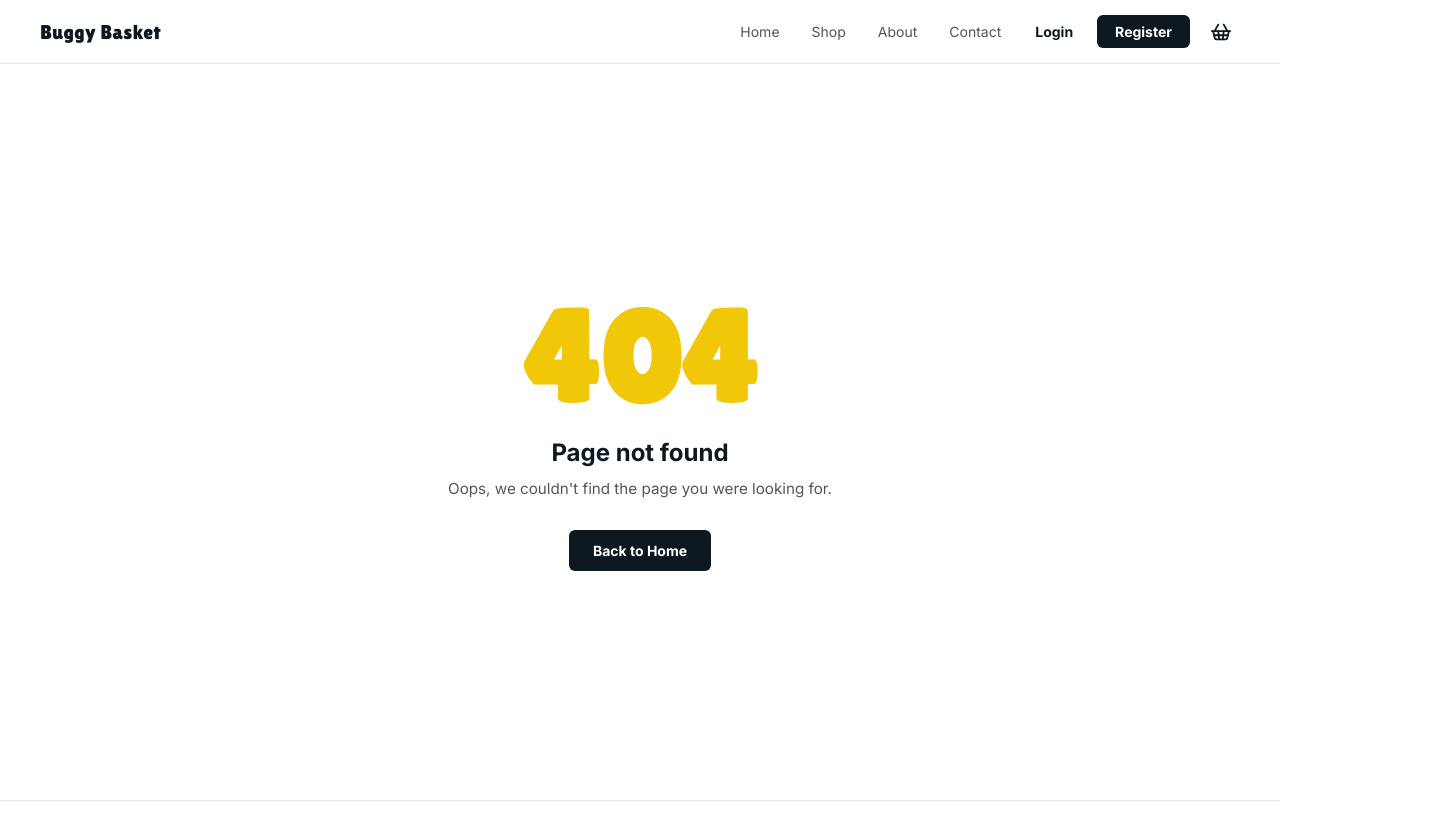
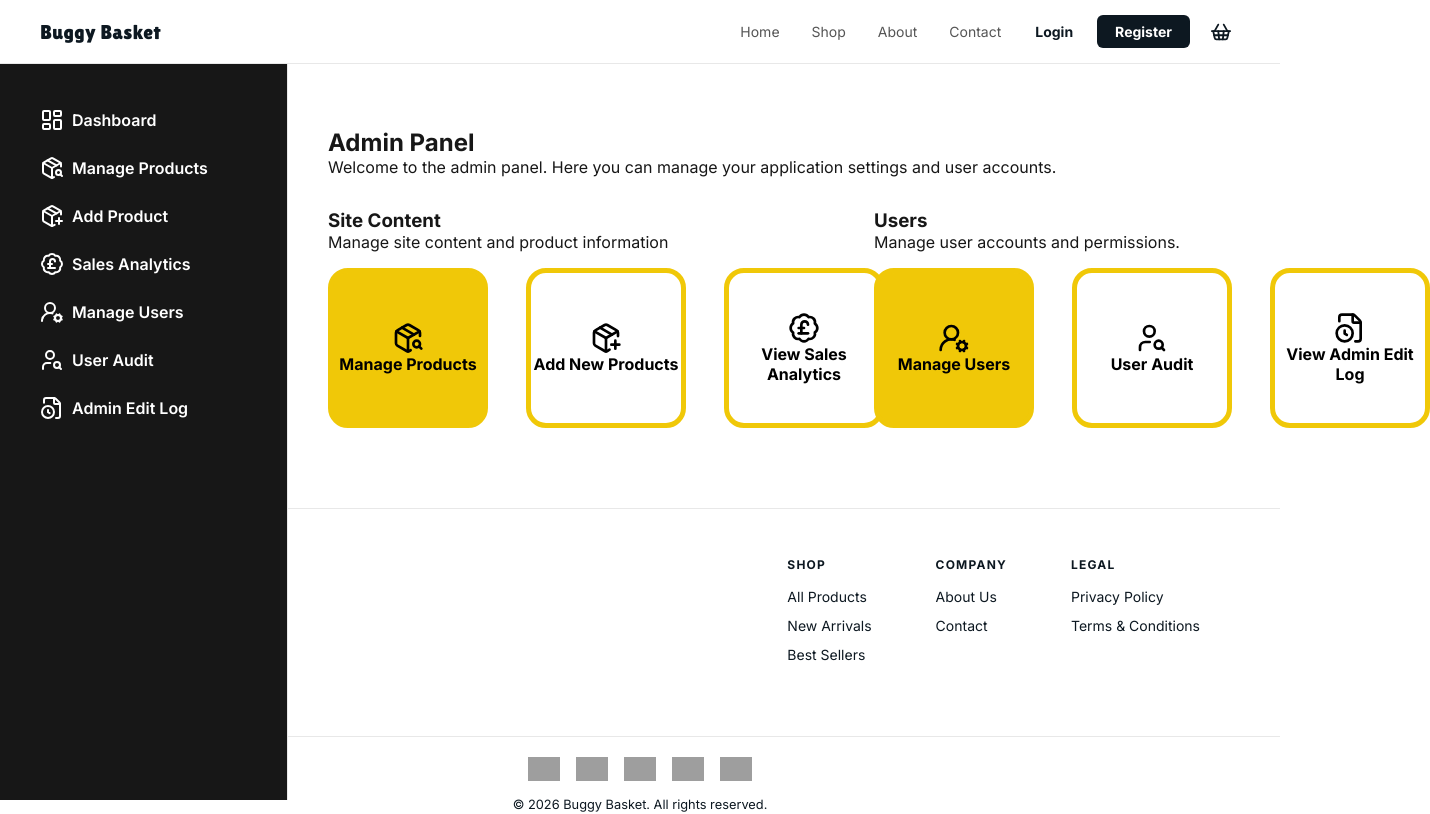
Before and after one commit to Haersa/BuggyBasket, a Next.js app in the folder buggy-basket/: page /admin-panel in a window 1280 px wide. Before the commit this address had no page. Shown: the top 814 px of the page, 1430 px wide, since content can reach past the window. Built offline with nearby package versions, Linux system fonts and the light colour scheme; grey boxes are pictures that could not be loaded.

Commit message:
Admin Panel Dashboard created, styling implemented for admin panel dashboard

```diff
--- a/buggy-basket/package.json
+++ b/buggy-basket/package.json
@@ -10,6 +10,7 @@
   },
   "dependencies": {
     "bcryptjs": "^3.0.3",
+    "better-sqlite3": "^12.8.0",
     "jsonwebtoken": "^9.0.3",
     "lucide-react": "^0.577.0",
     "next": "16.1.6",
--- /dev/null
+++ b/buggy-basket/src/app/admin-panel/page.tsx
@@ -0,0 +1,71 @@
+import { PackageSearch } from "lucide-react";
+import { PackagePlus } from "lucide-react";
+import { BadgePoundSterling } from "lucide-react";
+import { UserRoundCog } from "lucide-react";
+import { UserSearch } from "lucide-react";
+import { FileClock } from "lucide-react";
+import { LayoutDashboard } from "lucide-react";
+export default function About() {
+
+  return (
+    <main>
+      <div className="page">
+        <div className="page-container">
+          <section className="admin-sidenav">
+            <nav className="admin-nav">
+              <ul>
+                <li><a href="/admin"><LayoutDashboard />Dashboard</a></li>
+                <li><a href="/admin/products"><PackageSearch />Manage Products</a></li>
+                <li><a href="/admin/add-product"><PackagePlus />Add Product</a></li>
+                <li><a href="/admin/analytics"><BadgePoundSterling />Sales Analytics</a></li>
+                <li><a href="/admin/manage-users"><UserRoundCog />Manage Users</a></li>
+                <li><a href="/admin/user-audit"><UserSearch />User Audit</a></li>
+                <li><a href="/admin/edit-log"><FileClock />Admin Edit Log</a></li>
+              </ul>
+            </nav>
+          </section>
+          <section className="admin-panel">
+            <h2>Admin Panel</h2>
+            <p>
+              Welcome to the admin panel. Here you can manage your application
+              settings and user accounts.
+            </p>
+            <section className="admin-content">
+              <div className="admin-content-sitecontent">
+                <h3>Site Content</h3>
+                <p>Manage site content and product information</p>
+                <ul className="button-grid">
+                  <a href="/admin/products">
+                    <li className="button-grid-important"><PackageSearch />Manage Products</li>
+                  </a>
+                  <a href="/admin/products/new">
+                    <li><PackagePlus />Add New Products</li>
+                  </a>
+                  <a href="/admin/analytics">
+                    <li><BadgePoundSterling />View Sales Analytics</li>
+                  </a>
+                </ul>
+              </div>
+
+              <div className="admin-content-sitecontent">
+                <h3>Users</h3>
+                <p>Manage user accounts and permissions.</p>
+                <ul className="button-grid">
+                  <a href="/admin/users">
+                    <li className="button-grid-important"><UserRoundCog />Manage Users</li>
+                  </a>
+                  <a href="/admin/users/audit">
+                    <li><UserSearch />User Audit</li>
+                  </a>
+                  <a href="/admin/edit-log">
+                    <li><FileClock />View Admin Edit Log</li>
+                  </a>
+                </ul>
+              </div>
+            </section>
+          </section>
+        </div>
+      </div>
+    </main>
+  );
+}
--- a/buggy-basket/src/app/globals.css
+++ b/buggy-basket/src/app/globals.css
@@ -1998,3 +1998,121 @@ a {
     min-height: 200px;
   }
 }
+
+
+/* Admin Panel */
+.admin-panel {
+  padding: 4rem 2.5rem;
+  background: var(--background);
+  margin-left: 18rem;
+
+}
+
+.admin-content{
+  display: grid;
+  grid-template-columns: repeat(2, 1fr);
+  margin-top: 2rem;
+
+}
+
+.admin-content-sitecontent ul{
+  list-style-type: none;
+
+
+
+
+}
+
+.admin-content-sitecontent a{
+  display: block;
+  padding: 1rem 0;
+  border-radius: 0.375rem;
+  color: var(--text-black);
+  font-weight: 600;
+  transition: background 0.15s;
+
+}
+/* Admin Dashboard Buttons */
+.button-grid {
+  display: grid;
+  grid-template-columns: repeat(3, 150px);
+  gap: 3rem;
+
+}
+
+
+.button-grid li {
+  width: 10rem;
+  height: 10rem;
+  display: flex;
+  flex-direction: column;
+  align-items: center;
+  justify-content: center;
+  text-align: center;
+  background: var(--background);
+  border: var(--accent-yellow) 5px solid;
+  border-radius: 20px;
+  color: #000;
+  font-weight: bold;
+  cursor: pointer;
+  transition: transform 0.1s ease, box-shadow 0.1s ease;
+}
+
+.button-grid li svg {
+  width: 2rem;
+  height: 2rem;
+}
+
+.button-grid li.button-grid-important {
+  background: var(--accent-yellow);
+}
+
+
+.button-grid li:hover {
+  transform: translateY(-3px);
+}
+
+.button-grid li:active {
+  transform: translateY(2px);
+  box-shadow: inset 0 4px 10px rgba(0,0,0,0.3);
+}
+
+/* Admin Side Nav */
+.admin-sidenav {
+  position: fixed;
+  top: 4rem;
+  left: 0;
+  width: 18rem;
+  height: calc(100vh - 4rem);
+  background: var(--foreground);
+  border-right: 1px solid var(--border-color);
+  color: var(--background);
+  padding: 2rem 1.5rem;
+}
+
+.admin-sidenav ul {
+  list-style-type: none;
+  padding: 0;
+  margin: 0;
+}
+
+.admin-sidenav a {
+  display: block;
+  padding: 0.75rem 1rem;
+  border-radius: 0.375rem;
+  color: var(--background);
+  font-weight: 600;
+  transition: background 0.15s;
+}
+
+.admin-nav ul li a{
+  display: flex;
+  align-items: center;
+  gap: 0.5rem;
+
+}
+
+.admin-sidenav a:hover {
+  background: var(--accent-yellow);
+  color: var(--text-black);
+}
```
Also changed, not shown: 1 other file (tests, documents, lock files or other folders).
